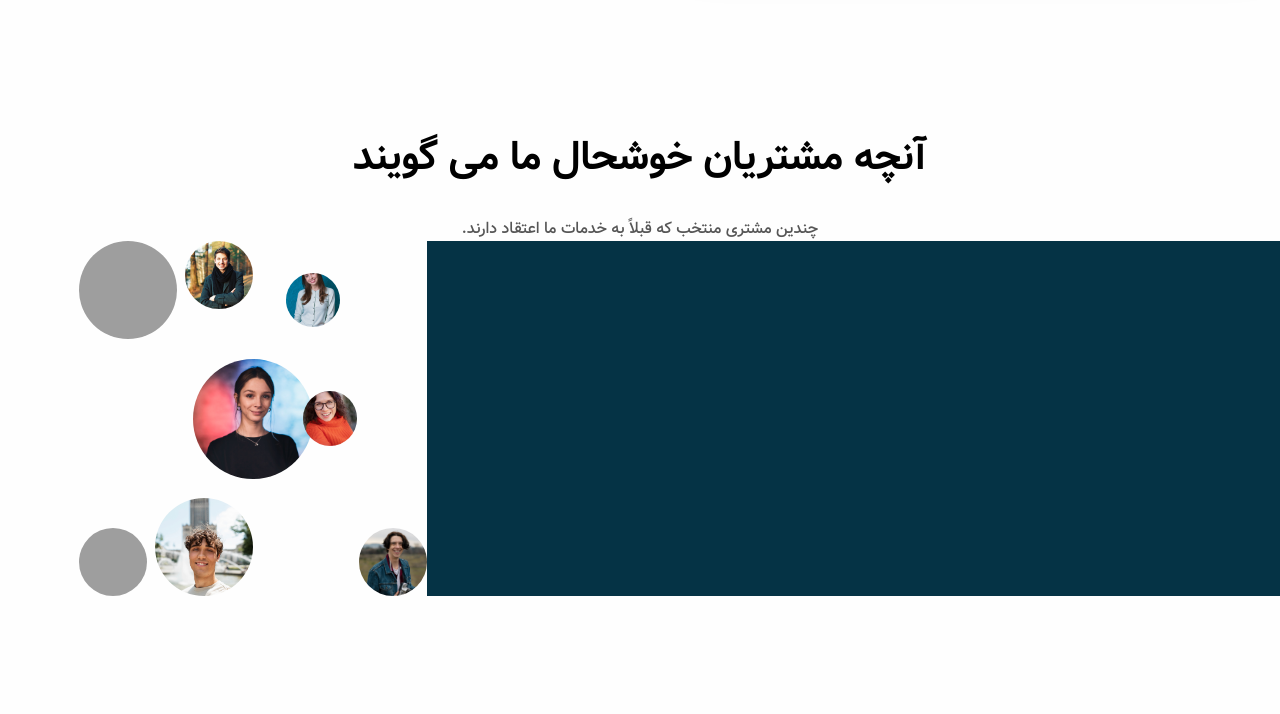
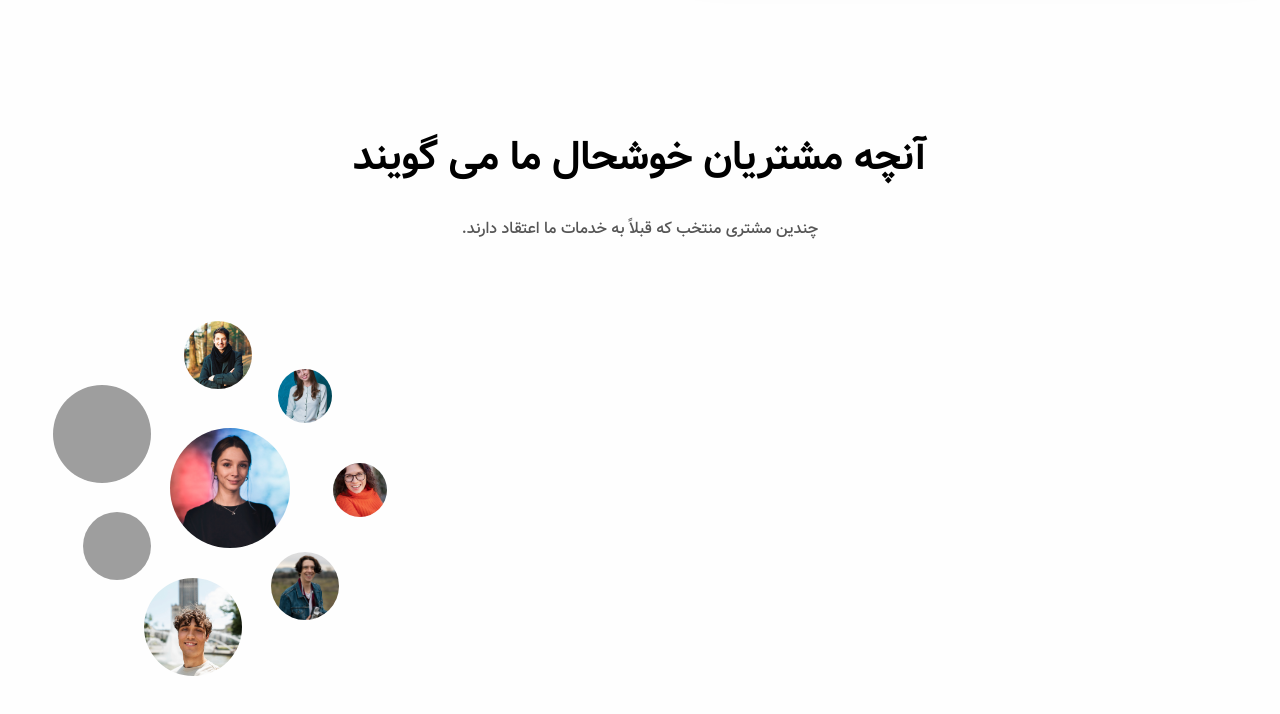
Before and after one commit to Pouya-Asefinia/Studio_Design_Template, a website: page SRC/Landpage.html in a window 1280 px wide. Shown: the part 2237-2951 px from the top of the page. Before the commit the page ends 2833 px from the top, so only its background shows below. Drawn offline with Linux system fonts and the light colour scheme; grey boxes are pictures that could not be loaded.

Commit message:
Pictures part 2
Pictures part is completed

```diff
--- a/SRC/Landpage.html
+++ b/SRC/Landpage.html
@@ -168,18 +168,21 @@
                     <h2 class="text-[26px] md:text-[30px] lg:text-[40px] font-bold">آنچه مشتریان خوشحال ما می گویند</h2>
                     <p class="text-[16px] text-[#565656] mt-7">چندین مشتری منتخب که قبلاً به خدمات ما اعتقاد دارند.</p>
                 </div>
-                <div class="grid grid-cols-12 h-12">
-                    <div class="col-span-12 lg:col-span-8 bg-cyan-950"></div>
+                <div class="grid grid-cols-12 pt-20">
+                    <div class="col-span-12 lg:col-span-8 grid grid-cols-1 lg:grid-cols-2">
+                        <div></div>
+                        <div></div>
+                    </div>
                     <div class="col-span-12 lg:col-span-4">
-                        <div class="h-[22.19rem] w-[21.75rem] flex items-center justify-center relative aspect-auto">
-                            <img src="./images/2147830510.jpg" class="absolute size-[7.5rem] object-cover rounded-full" alt="">
-                            <img src="./images/255.jpg" class="absolute size-[4.25rem] object-cover rounded-full top-0 right-1/2" alt="">
-                            <img src="./images/2147798344.jpg" class="absolute size-[3.38rem] object-cover rounded-full top-8 right-1/4" alt="">
-                            <img src="./images/2149186129.jpg" class="absolute size-[3.38rem] object-cover rounded-full right-1/5" alt="">
-                            <img src="./images/2149333929.jpg" class="absolute size-[4.25rem] object-cover rounded-full bottom-0 right-0" alt="">
-                            <img src="./images/2149556993.jpg" class="absolute size-[6.13rem] object-cover rounded-full bottom-0 right-1/2" alt="">
-                            <img src="./images/close-up-smiley-woman-posing.jpg" class="absolute size-[4.25rem] object-cover rounded-full bottom-0 left-0" alt="">
-                            <img src="./images/front-view-smiley-man-outdoors.jpg" class="absolute size-[6.13rem] object-cover rounded-full top-0 left-0" alt="">
+                        <div class="h-[22.19rem] max-w-[21.75rem] relative mx-auto">
+                            <img src="./images/2147830510.jpg" class="absolute size-[7.5rem] object-cover rounded-full top-[30%] right-[28%]" alt="">
+                            <img src="./images/255.jpg" class="absolute size-[4.25rem] object-cover rounded-full top-0 right-[39%]" alt="">
+                            <img src="./images/2147798344.jpg" class="absolute size-[3.38rem] object-cover rounded-full top-12 right-[16%]" alt="">
+                            <img src="./images/2149186129.jpg" class="absolute size-[3.38rem] object-cover rounded-full top-[40%] right-0" alt="">
+                            <img src="./images/2149333929.jpg" class="absolute size-[4.25rem] object-cover rounded-full bottom-14 right-[14%]" alt="">
+                            <img src="./images/2149556993.jpg" class="absolute size-[6.13rem] object-cover rounded-full bottom-0 left-[30%]" alt="">
+                            <img src="./images/close-up-smiley-woman-posing.jpg" class="absolute size-[4.25rem] object-cover rounded-full bottom-[27%] right-[68%]" alt="">
+                            <img src="./images/front-view-smiley-man-outdoors.jpg" class="absolute size-[6.13rem] object-cover rounded-full top-16 right-[68%]" alt="">
                         </div>
                     </div>
                 </div>
```
Also changed, not shown: SRC/CSS/output.css.
